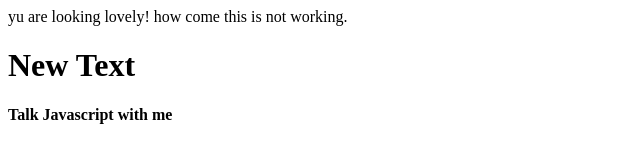
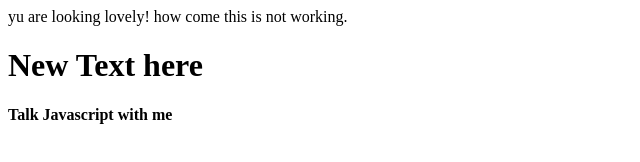
Before and after one commit to aliphatic/upload-for-openshift, a website: page public/index.html in a window 1280 px wide. Shown: the full height of the page, 0-640 px from the left. Drawn offline with Linux system fonts and the light colour scheme.

Commit message:
more text

```diff
--- a/public/index.html
+++ b/public/index.html
@@ -5,6 +5,6 @@
 </head>
 <body>
     yu are looking lovely! how come this is not working.
-    <h1>New Text</h1>
+    <h1>New Text here</h1>
     </body>
 </html>
```
